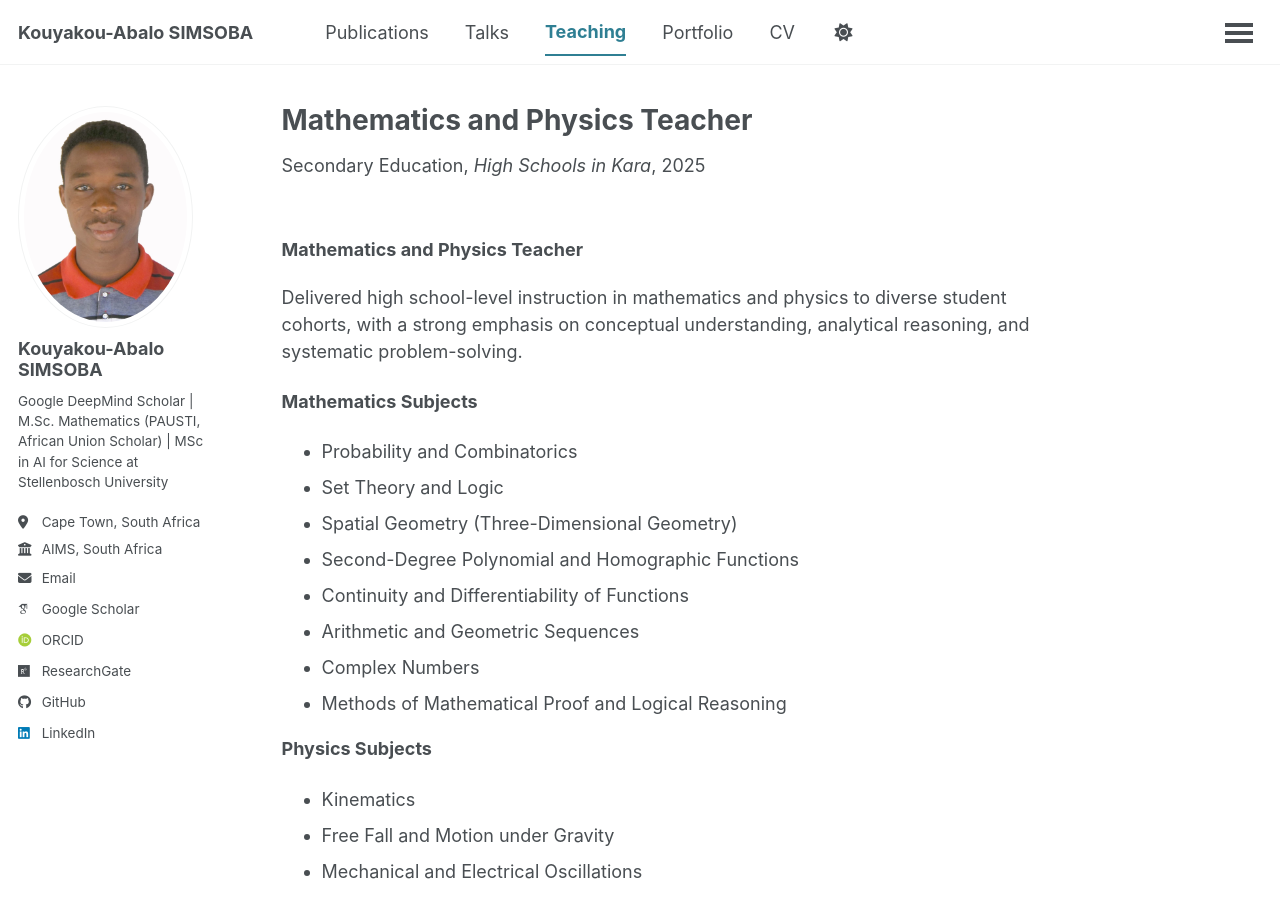
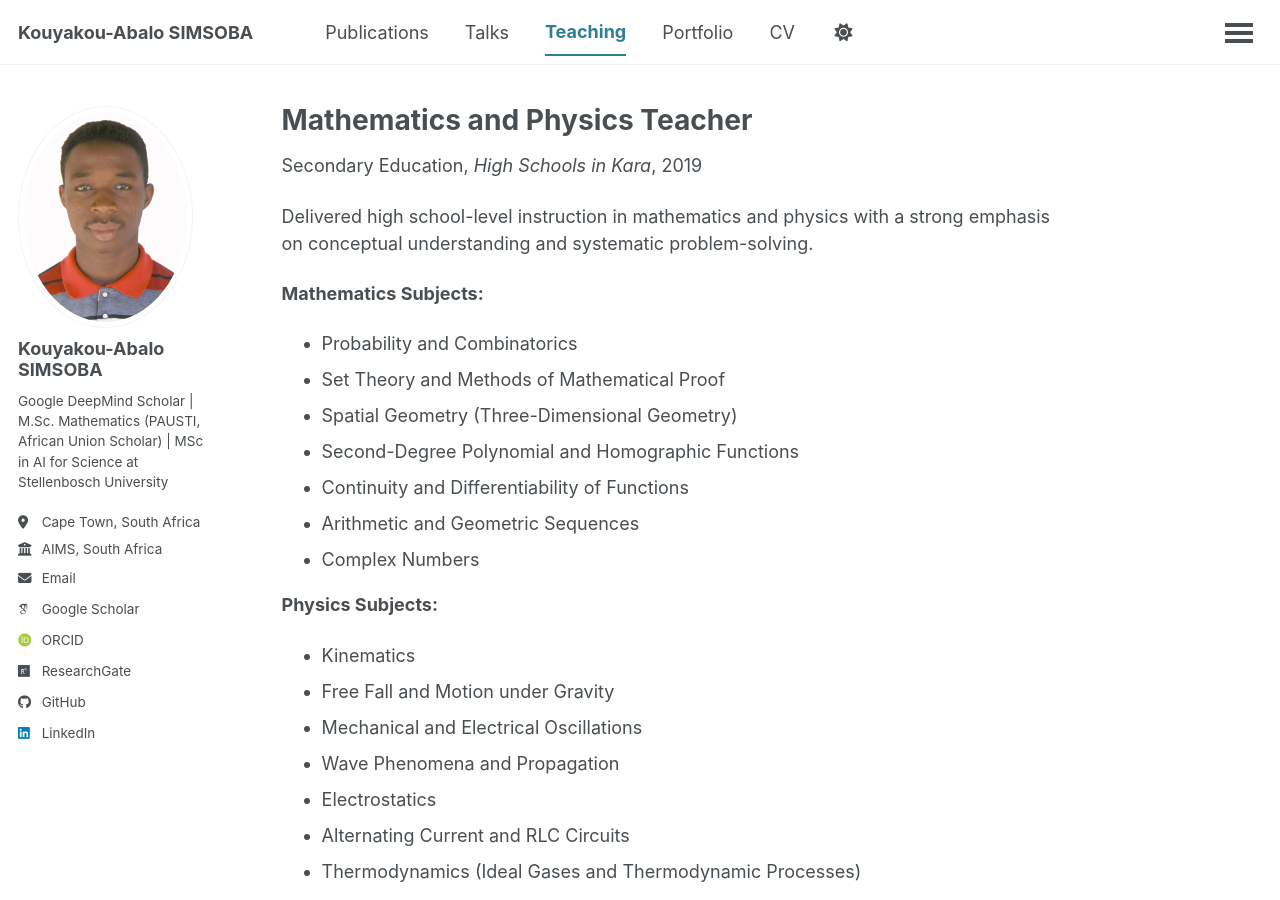
Before and after one commit to simsoba-research/simsoba-research.github.io, a Jekyll site: the page built from _teaching/2014-spring-teaching-1.md, in a window 1280 px wide and 900 px high. Built offline with Jekyll 4.4.1, drawn with Linux system fonts in a browser that asks for light colours; some web fonts are replaced; a script bundle is joined from its source files by our own code; library files that are not in the unit come from our copies.

Commit message:
Update 2014-spring-teaching-1.md

```diff
--- a/_teaching/2014-spring-teaching-1.md
+++ b/_teaching/2014-spring-teaching-1.md
@@ -4,26 +4,22 @@ collection: teaching
 type: "Secondary Education"
 permalink: /teaching/high-school-kara
 venue: "High Schools in Kara"
+date: 2019-01-01
 location: "Kara, Togo"
-layout: single
 ---
 
-### Mathematics and Physics Teacher
-<u></u>
+Delivered high school-level instruction in mathematics and physics with a strong emphasis on conceptual understanding and systematic problem-solving.
 
-Delivered high school-level instruction in mathematics and physics to diverse student cohorts, with a strong emphasis on conceptual understanding, analytical reasoning, and systematic problem-solving.
-
-**Mathematics Subjects**
+**Mathematics Subjects:**
 * Probability and Combinatorics
-* Set Theory and Logic
+* Set Theory and Methods of Mathematical Proof
 * Spatial Geometry (Three-Dimensional Geometry)
 * Second-Degree Polynomial and Homographic Functions
 * Continuity and Differentiability of Functions
 * Arithmetic and Geometric Sequences
 * Complex Numbers
-* Methods of Mathematical Proof and Logical Reasoning
 
-**Physics Subjects**
+**Physics Subjects:**
 * Kinematics
 * Free Fall and Motion under Gravity
 * Mechanical and Electrical Oscillations
```
